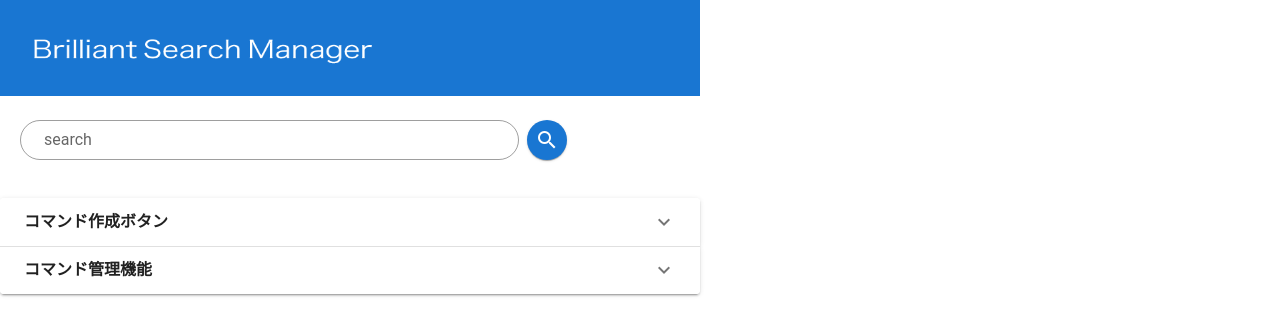
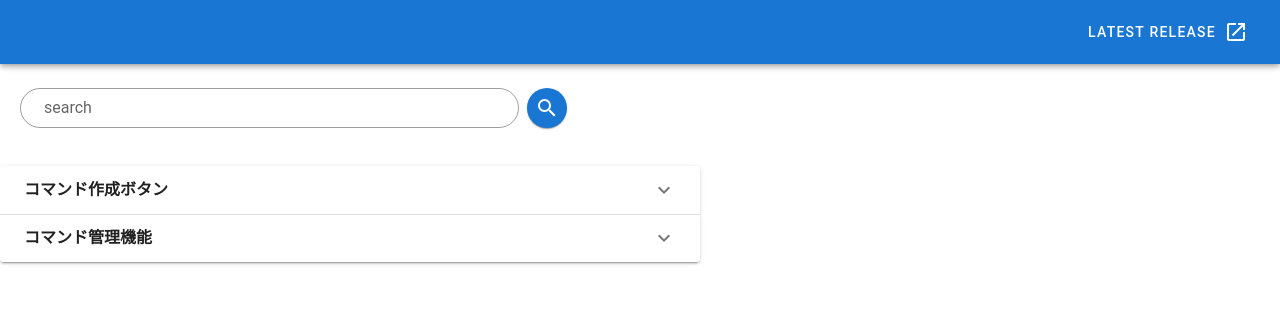
Before and after one commit to ryama13572/brilliant_diamond_extension, a Vue app: page / in a window 1280 px wide. Shown: the top 336 px of the page. Built offline with nearby package versions, Linux system fonts and the light colour scheme.

Commit message:
style: タイトルバーの作成

```diff
--- a/src/components/MainPage.vue
+++ b/src/components/MainPage.vue
@@ -1,9 +1,5 @@
 <template>
   <v-container>
-    <v-row style="background: #1976D2">
-      <img src="../assets/h12.png" height="80px" width="700px" class="ma-2"/>
-      <!-- <h1 class=".text-h1 mt-5 ml-5 mb-2">Googleコマンドジェネレーター</h1> -->
-    </v-row>
     <v-row>
       <search-area
         @update-search-text="updateSearchTextMethod"
--- a/src/popup/App.vue
+++ b/src/popup/App.vue
@@ -1,6 +1,38 @@
 <template>
   <v-app>
-    <main-page />
+    <v-app-bar
+      app
+      color="primary"
+      dark
+    >
+      <div class="d-flex align-center">
+        <v-img
+          alt="Extension Logo"
+          class="shrink mr-2"
+          contain
+          transition="scale-transition"
+          width="40"
+          v-bind:src="logoimage_src"
+        />
+
+      </div>
+
+      <v-spacer></v-spacer>
+
+      <v-btn
+        href="https://github.com/vuetifyjs/vuetify/releases/latest"
+        target="_blank"
+        text
+      >
+        <span class="mr-2">Latest Release</span>
+        <v-icon>mdi-open-in-new</v-icon>
+      </v-btn>
+    </v-app-bar>
+
+    <v-main>
+      <main-page />
+    </v-main>
+
   </v-app>
 </template>
 
@@ -11,6 +43,12 @@
   name: 'App',
   components: {
     'main-page': MainPage
+  },
+
+  data () {
+    return {
+      logoimage_src: require('@/assets/logo.png')
+    }
   }
 }
 </script>
```
Also changed, not shown: src/assets/logo.png.
